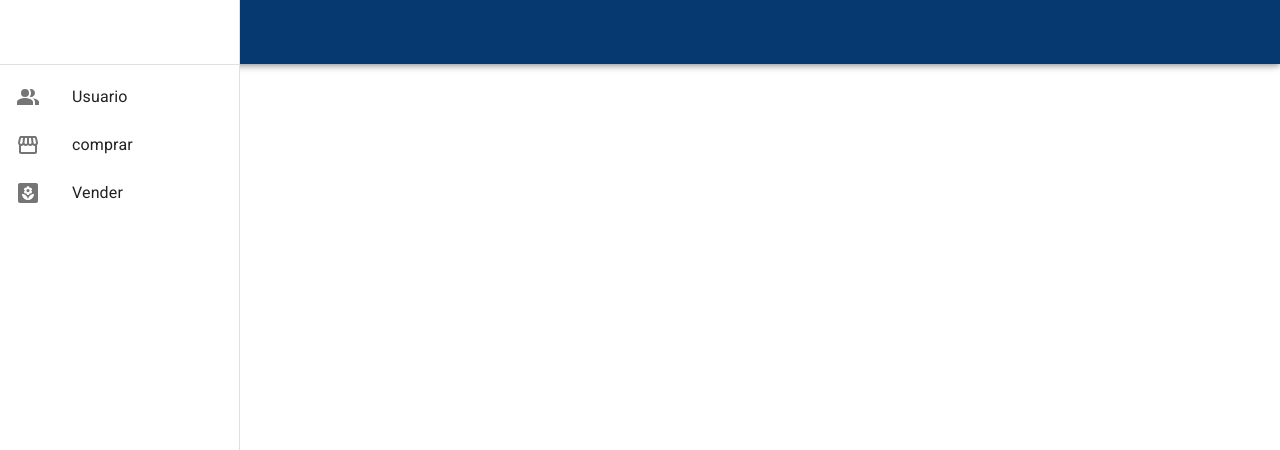
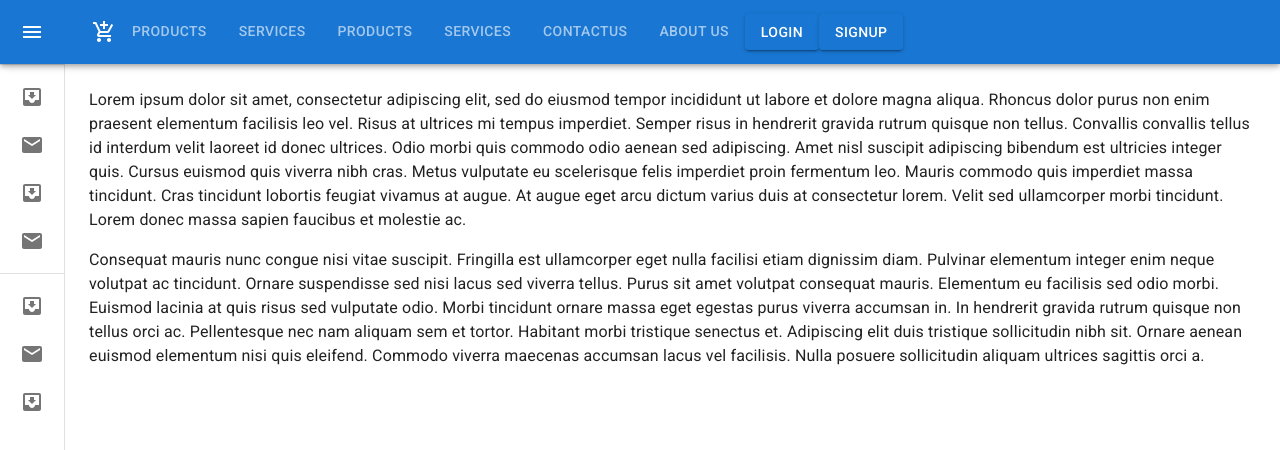
Before and after one commit to natagr23/Agro_App, a React (Create React App) app: page / in a window 1280 px wide. Shown: the top 450 px of the page. Built offline with nearby package versions, Linux system fonts and the light colour scheme.

Commit message:
applying Drawer mui template

```diff
--- a/src/App.js
+++ b/src/App.js
@@ -1,10 +1,8 @@
 import Navbar from './components/Navbar/Navbar';
-import Header from './Header';
 
 export function App() {
   return (
     <div className="App">
-      <Header />
       <Navbar />
     </div>
   );
--- a/src/Header.js
+++ b/src/Header.js
@@ -1,8 +1,8 @@
 import React from 'react';
-import { AppBar, Toolbar, Tabs } from '@mui/material';
+import { AppBar, Toolbar, Tabs, Tab, Button } from '@mui/material';
 import AddShoppingCartIcon from '@mui/icons-material/AddShoppingCart';
 
-const Header = () => {
+export const Header = () => {
   return (
     <React.Fragment>
       <AppBar sx={{ background: '#063970' }}>
@@ -10,7 +10,16 @@
           {/* <Typography>SHOP</Typography> */}
           <AddShoppingCartIcon />
 
-          <Tabs></Tabs>
+          <Tabs textColor="inherit">
+            <Tab label="Products" />
+            <Tab label="Services" />
+            <Tab label="Products" />
+            <Tab label="Services" />
+            <Tab label="ContactUs" />
+            <Tab label="About Us" />
+          </Tabs>
+          <Button variant="contained">Login</Button>
+          <Button variant="contained">SignUp</Button>
         </Toolbar>
       </AppBar>
     </React.Fragment>
--- a/src/components/Navbar/Navbar.js
+++ b/src/components/Navbar/Navbar.js
@@ -1,44 +1,274 @@
-import React from 'react';
+// import React from 'react';
 
-import Drawer from '@mui/material/Drawer';
+// import Drawer from '@mui/material/Drawer';
 
+// import Toolbar from '@mui/material/Toolbar';
+// import List from '@mui/material/List';
+
+// import Divider from '@mui/material/Divider';
+// import ListItem from '@mui/material/ListItem';
+// import ListItemIcon from '@mui/material/ListItemIcon';
+// import ListItemText from '@mui/material/ListItemText';
+
+import * as React from 'react';
+import { styled, useTheme } from '@mui/material/styles';
+import Box from '@mui/material/Box';
+import MuiDrawer from '@mui/material/Drawer';
+import MuiAppBar from '@mui/material/AppBar';
 import Toolbar from '@mui/material/Toolbar';
 import List from '@mui/material/List';
-
+import CssBaseline from '@mui/material/CssBaseline';
+import Typography from '@mui/material/Typography';
 import Divider from '@mui/material/Divider';
-import ListItem from '@mui/material/ListItem';
+import IconButton from '@mui/material/IconButton';
+import MenuIcon from '@mui/icons-material/Menu';
+import ChevronLeftIcon from '@mui/icons-material/ChevronLeft';
+import ChevronRightIcon from '@mui/icons-material/ChevronRight';
+import ListItemButton from '@mui/material/ListItemButton';
 import ListItemIcon from '@mui/material/ListItemIcon';
 import ListItemText from '@mui/material/ListItemText';
+import InboxIcon from '@mui/icons-material/MoveToInbox';
+import MailIcon from '@mui/icons-material/Mail';
+import { Tabs, Tab, Button } from '@mui/material';
+import AddShoppingCartIcon from '@mui/icons-material/AddShoppingCart';
 
 import { mainNavbarItems } from './consts/navbarItems';
 
-export function Navbar() {
 const drawerWidth = 240;
-  return (
-    <Drawer
-      sx={{
+
+const openedMixin = (theme) => ({
+  width: drawerWidth,
+  transition: theme.transitions.create('width', {
+    easing: theme.transitions.easing.sharp,
+    duration: theme.transitions.duration.enteringScreen,
+  }),
+  overflowX: 'hidden',
+});
+
+const closedMixin = (theme) => ({
+  transition: theme.transitions.create('width', {
+    easing: theme.transitions.easing.sharp,
+    duration: theme.transitions.duration.leavingScreen,
+  }),
+  overflowX: 'hidden',
+  width: `calc(${theme.spacing(7)} + 1px)`,
+  [theme.breakpoints.up('sm')]: {
+    width: `calc(${theme.spacing(8)} + 1px)`,
+  },
+});
+
+const DrawerHeader = styled('div')(({ theme }) => ({
+  display: 'flex',
+  alignItems: 'center',
+  justifyContent: 'flex-end',
+  padding: theme.spacing(0, 1),
+  // necessary for content to be below app bar
+  ...theme.mixins.toolbar,
+}));
+
+const AppBar = styled(MuiAppBar, {
+  shouldForwardProp: (prop) => prop !== 'open',
+})(({ theme, open }) => ({
+  zIndex: theme.zIndex.drawer + 1,
+  transition: theme.transitions.create(['width', 'margin'], {
+    easing: theme.transitions.easing.sharp,
+    duration: theme.transitions.duration.leavingScreen,
+  }),
+  ...(open && {
+    marginLeft: drawerWidth,
+    width: `calc(100% - ${drawerWidth}px)`,
+    transition: theme.transitions.create(['width', 'margin'], {
+      easing: theme.transitions.easing.sharp,
+      duration: theme.transitions.duration.enteringScreen,
+    }),
+  }),
+}));
+
+const Drawer = styled(MuiDrawer, {
+  shouldForwardProp: (prop) => prop !== 'open',
+})(({ theme, open }) => ({
   width: drawerWidth,
   flexShrink: 0,
-        '& .MuiDrawer-paper': {
-          width: drawerWidth,
+  whiteSpace: 'nowrap',
   boxSizing: 'border-box',
-        },
+  ...(open && {
+    ...openedMixin(theme),
+    '& .MuiDrawer-paper': openedMixin(theme),
+  }),
+  ...(!open && {
+    ...closedMixin(theme),
+    '& .MuiDrawer-paper': closedMixin(theme),
+  }),
+}));
+
+function MiniDrawer() {
+  const theme = useTheme();
+  const [open, setOpen] = React.useState(false);
+
+  const handleDrawerOpen = () => {
+    setOpen(true);
+  };
+
+  const handleDrawerClose = () => {
+    setOpen(false);
+  };
+
+  return (
+    <Box sx={{ display: 'flex' }}>
+      <CssBaseline />
+      <AppBar position="fixed" open={open}>
+        <Toolbar>
+          <IconButton
+            color="inherit"
+            aria-label="open drawer"
+            onClick={handleDrawerOpen}
+            edge="start"
+            sx={{
+              marginRight: 5,
+              ...(open && { display: 'none' }),
             }}
-      variant="permanent"
-      anchor="left"
           >
-      <Toolbar />
+            <MenuIcon />
+          </IconButton>
+          {/* <Typography variant="h6" noWrap component="div">
+            Mini variant drawer
+          </Typography> */}
+          <AddShoppingCartIcon />
+
+          <Tabs textColor="inherit">
+            <Tab label="Products" />
+            <Tab label="Services" />
+            <Tab label="Products" />
+            <Tab label="Services" />
+            <Tab label="ContactUs" />
+            <Tab label="About Us" />
+          </Tabs>
+          <Button variant="contained">Login</Button>
+          <Button variant="contained">SignUp</Button>
+        </Toolbar>
+      </AppBar>
+      <Drawer variant="permanent" open={open}>
+        <DrawerHeader>
+          <IconButton onClick={handleDrawerClose}>
+            {theme.direction === 'rtl' ? (
+              <ChevronRightIcon />
+            ) : (
+              <ChevronLeftIcon />
+            )}
+          </IconButton>
+        </DrawerHeader>
         <Divider />
         <List>
-        {mainNavbarItems.map((text, index) => (
-          <ListItem button key={text.id}>
-            <ListItemIcon>{text.icon}</ListItemIcon>
-            <ListItemText primary={text.label} />
-          </ListItem>
+          {['Inbox', 'Starred', 'Send email', 'Drafts'].map((text, index) => (
+            <ListItemButton
+              key={text}
+              sx={{
+                minHeight: 48,
+                justifyContent: open ? 'initial' : 'center',
+                px: 2.5,
+              }}
+            >
+              <ListItemIcon
+                sx={{
+                  minWidth: 0,
+                  mr: open ? 3 : 'auto',
+                  justifyContent: 'center',
+                }}
+              >
+                {index % 2 === 0 ? <InboxIcon /> : <MailIcon />}
+              </ListItemIcon>
+              <ListItemText primary={text} sx={{ opacity: open ? 1 : 0 }} />
+            </ListItemButton>
+          ))}
+        </List>
+        <Divider />
+        <List>
+          {['All mail', 'Trash', 'Spam'].map((text, index) => (
+            <ListItemButton
+              key={text}
+              sx={{
+                minHeight: 48,
+                justifyContent: open ? 'initial' : 'center',
+                px: 2.5,
+              }}
+            >
+              <ListItemIcon
+                sx={{
+                  minWidth: 0,
+                  mr: open ? 3 : 'auto',
+                  justifyContent: 'center',
+                }}
+              >
+                {index % 2 === 0 ? <InboxIcon /> : <MailIcon />}
+              </ListItemIcon>
+              <ListItemText primary={text} sx={{ opacity: open ? 1 : 0 }} />
+            </ListItemButton>
           ))}
         </List>
       </Drawer>
+      <Box component="main" sx={{ flexGrow: 1, p: 3 }}>
+        <DrawerHeader />
+        <Typography paragraph>
+          Lorem ipsum dolor sit amet, consectetur adipiscing elit, sed do
+          eiusmod tempor incididunt ut labore et dolore magna aliqua. Rhoncus
+          dolor purus non enim praesent elementum facilisis leo vel. Risus at
+          ultrices mi tempus imperdiet. Semper risus in hendrerit gravida rutrum
+          quisque non tellus. Convallis convallis tellus id interdum velit
+          laoreet id donec ultrices. Odio morbi quis commodo odio aenean sed
+          adipiscing. Amet nisl suscipit adipiscing bibendum est ultricies
+          integer quis. Cursus euismod quis viverra nibh cras. Metus vulputate
+          eu scelerisque felis imperdiet proin fermentum leo. Mauris commodo
+          quis imperdiet massa tincidunt. Cras tincidunt lobortis feugiat
+          vivamus at augue. At augue eget arcu dictum varius duis at consectetur
+          lorem. Velit sed ullamcorper morbi tincidunt. Lorem donec massa sapien
+          faucibus et molestie ac.
+        </Typography>
+        <Typography paragraph>
+          Consequat mauris nunc congue nisi vitae suscipit. Fringilla est
+          ullamcorper eget nulla facilisi etiam dignissim diam. Pulvinar
+          elementum integer enim neque volutpat ac tincidunt. Ornare suspendisse
+          sed nisi lacus sed viverra tellus. Purus sit amet volutpat consequat
+          mauris. Elementum eu facilisis sed odio morbi. Euismod lacinia at quis
+          risus sed vulputate odio. Morbi tincidunt ornare massa eget egestas
+          purus viverra accumsan in. In hendrerit gravida rutrum quisque non
+          tellus orci ac. Pellentesque nec nam aliquam sem et tortor. Habitant
+          morbi tristique senectus et. Adipiscing elit duis tristique
+          sollicitudin nibh sit. Ornare aenean euismod elementum nisi quis
+          eleifend. Commodo viverra maecenas accumsan lacus vel facilisis. Nulla
+          posuere sollicitudin aliquam ultrices sagittis orci a.
+        </Typography>
+      </Box>
+    </Box>
   );
 }
 
-export default Navbar;
+export default MiniDrawer;
+
+// export function Navbar() {
+//   const drawerWidth = 240;
+//   return (
+//     <Drawer
+//       sx={{
+//         width: drawerWidth,
+//         flexShrink: 0,
+//         '& .MuiDrawer-paper': {
+//           width: drawerWidth,
+//           boxSizing: 'border-box',
+//         },
+//       }}
+//       variant="permanent"
+//       anchor="left"
+//     >
+//       <Toolbar />
+//       <Divider />
+//       <List>
+//         {mainNavbarItems.map((text, index) => (
+//           <ListItem button key={text.id}>
+//             <ListItemIcon>{text.icon}</ListItemIcon>
+//             <ListItemText primary={text.label} />
+//           </ListItem>
+//         ))}
+//       </List>
+//     </Drawer>
+//   );
+// }
```
Also changed, not shown: jsconfig.json (deleted, +0 -14 lines), 1 other file (tests, documents, lock files or other folders). Lines whose indentation alone changed are shown as unchanged.
